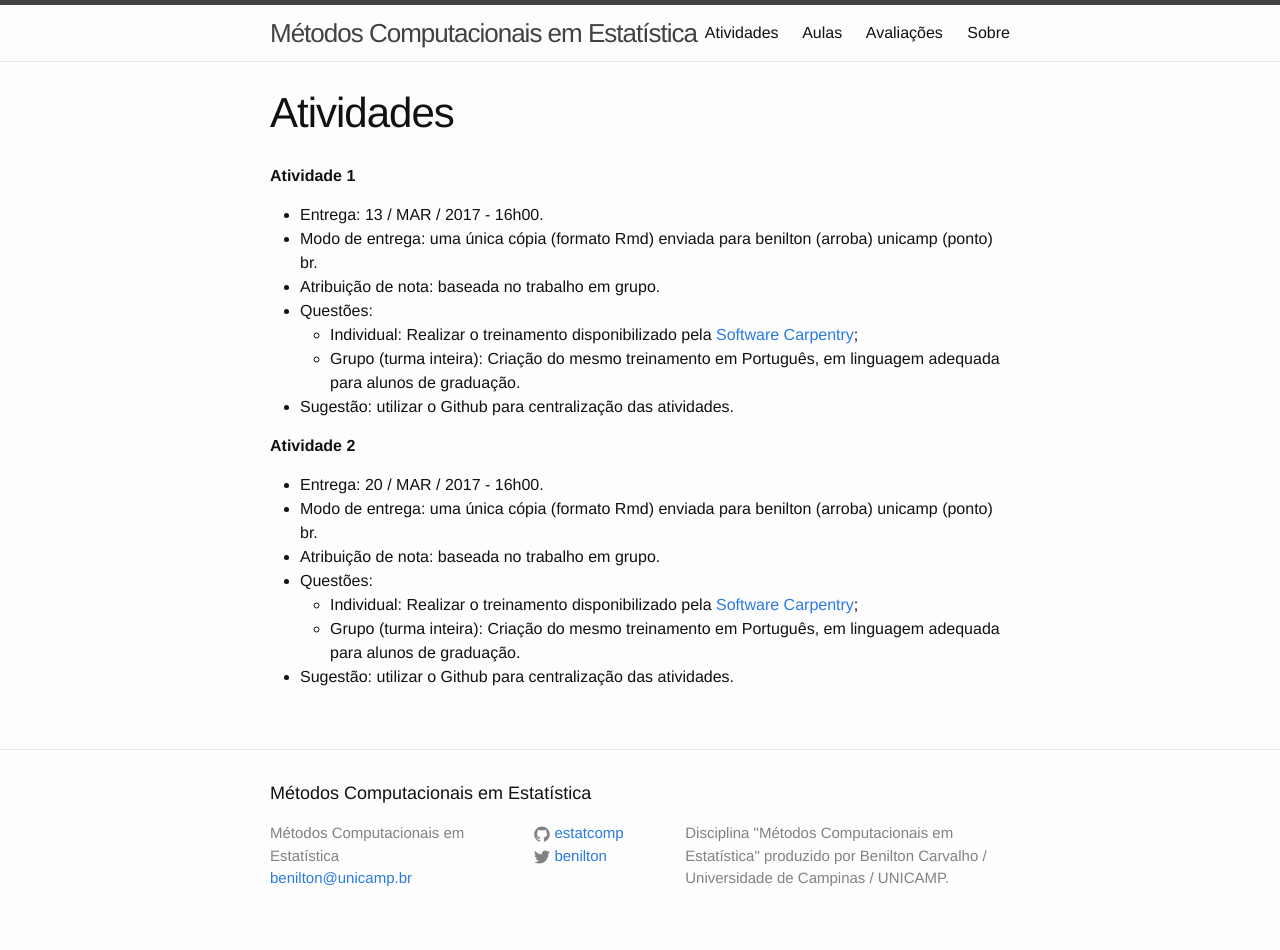
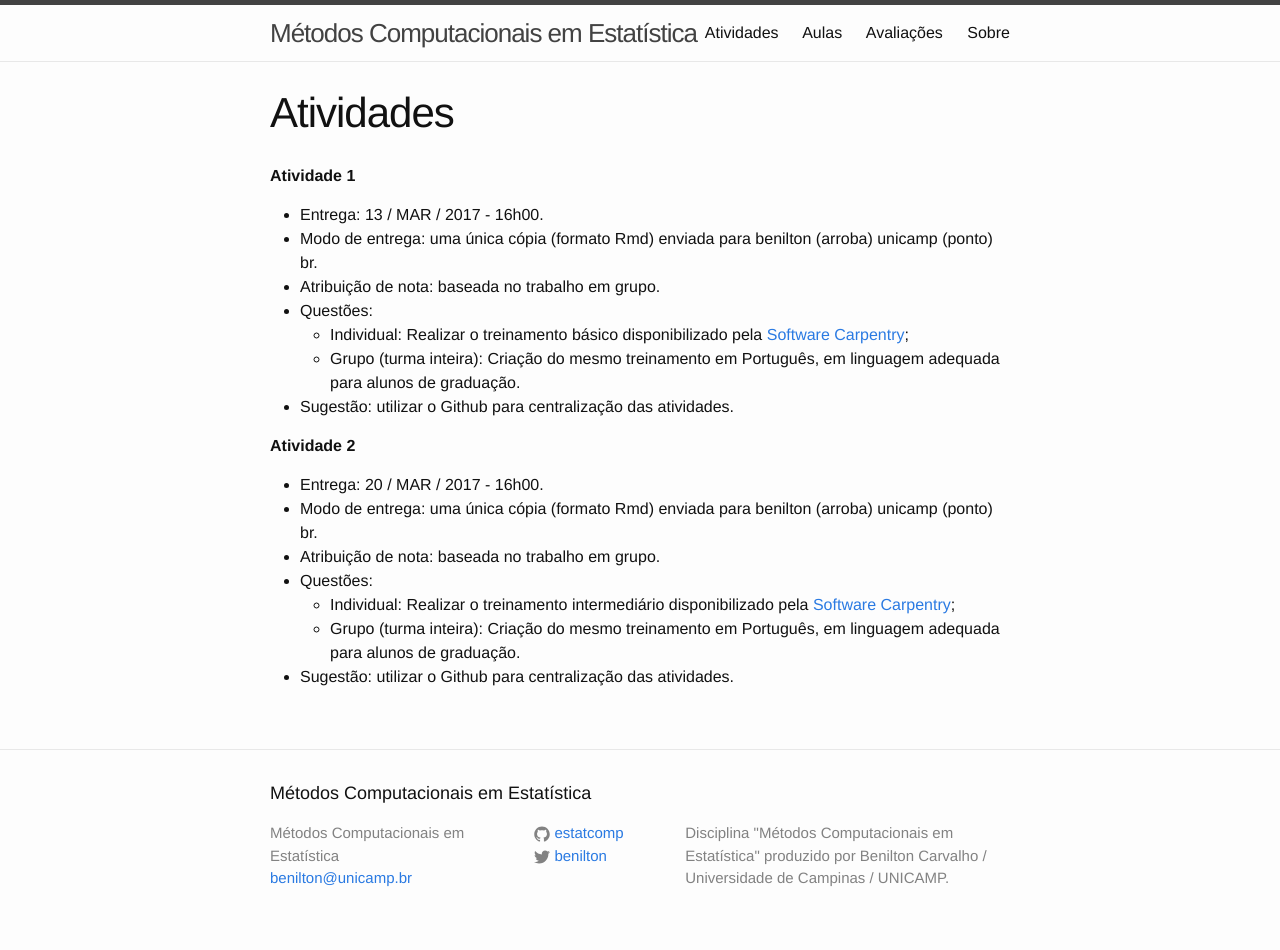
Before and after one commit to estatcomp/estatcomp.github.io, a Jekyll site: the page built from atividades.md, in a window 1280 px wide. Built offline with Jekyll 4.4.1, drawn with Linux system fonts in a browser that asks for light colours.

Commit message:
conserto de links p treinamento

```diff
--- a/atividades.md
+++ b/atividades.md
@@ -10,7 +10,7 @@
 - Modo de entrega: uma única cópia (formato Rmd) enviada para benilton (arroba) unicamp (ponto) br.
 - Atribuição de nota: baseada no trabalho em grupo.
 - Questões:
-	- Individual: Realizar o treinamento disponibilizado pela [Software Carpentry](http://resbaz.github.io/r-intermediate-gapminder/);
+	- Individual: Realizar o treinamento básico disponibilizado pela [Software Carpentry](http://swcarpentry.github.io/r-novice-gapminder/);
 	- Grupo (turma inteira): Criação do mesmo treinamento em Português, em linguagem adequada para alunos de graduação.
 - Sugestão: utilizar o Github para centralização das atividades.
 
@@ -20,6 +20,6 @@
 - Modo de entrega: uma única cópia (formato Rmd) enviada para benilton (arroba) unicamp (ponto) br.
 - Atribuição de nota: baseada no trabalho em grupo.
 - Questões:
-	- Individual: Realizar o treinamento disponibilizado pela [Software Carpentry](http://resbaz.github.io/r-intermediate-gapminder/);
+	- Individual: Realizar o treinamento intermediário disponibilizado pela [Software Carpentry](http://resbaz.github.io/r-intermediate-gapminder/);
 	- Grupo (turma inteira): Criação do mesmo treinamento em Português, em linguagem adequada para alunos de graduação.
 - Sugestão: utilizar o Github para centralização das atividades.
```
